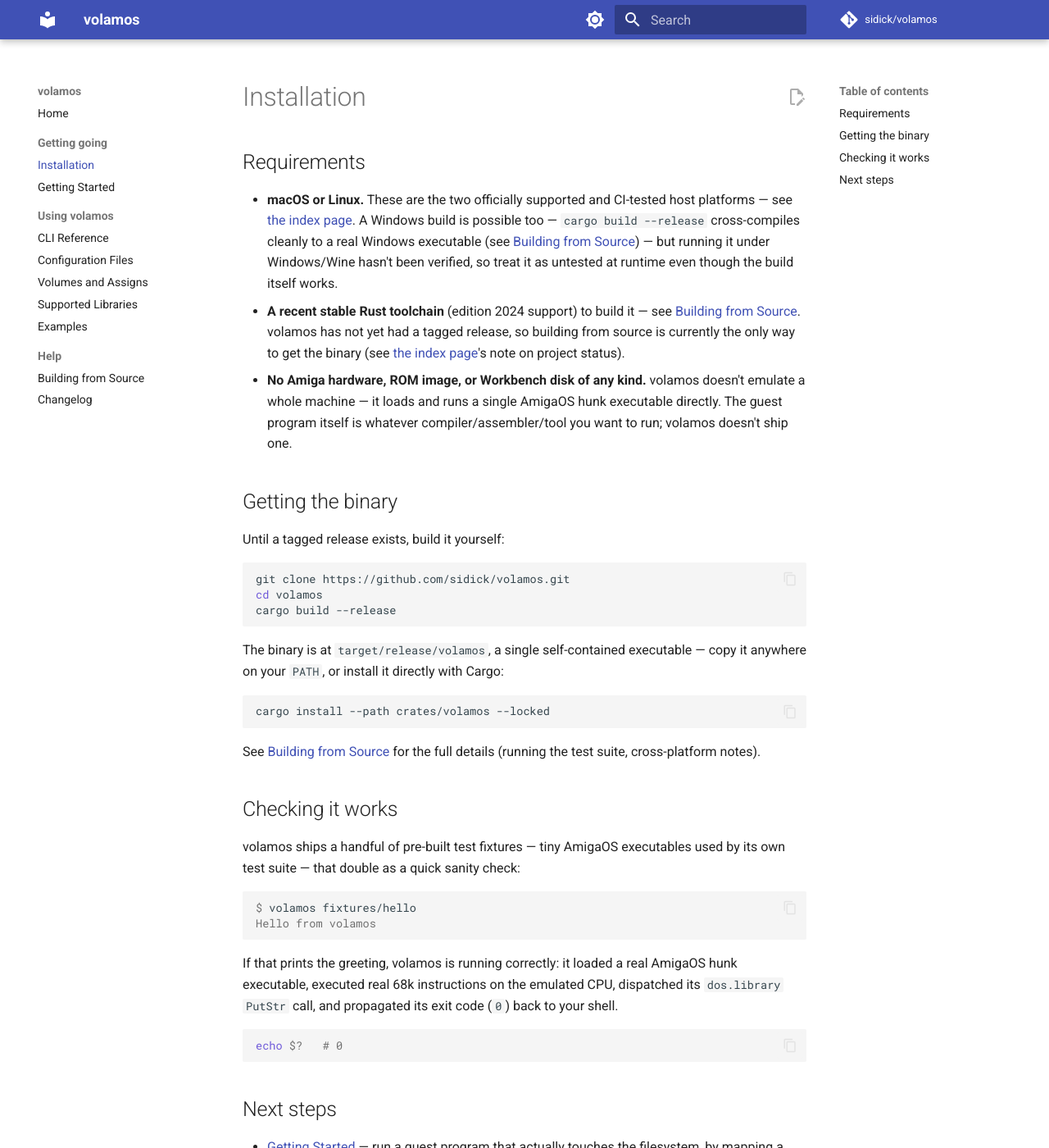
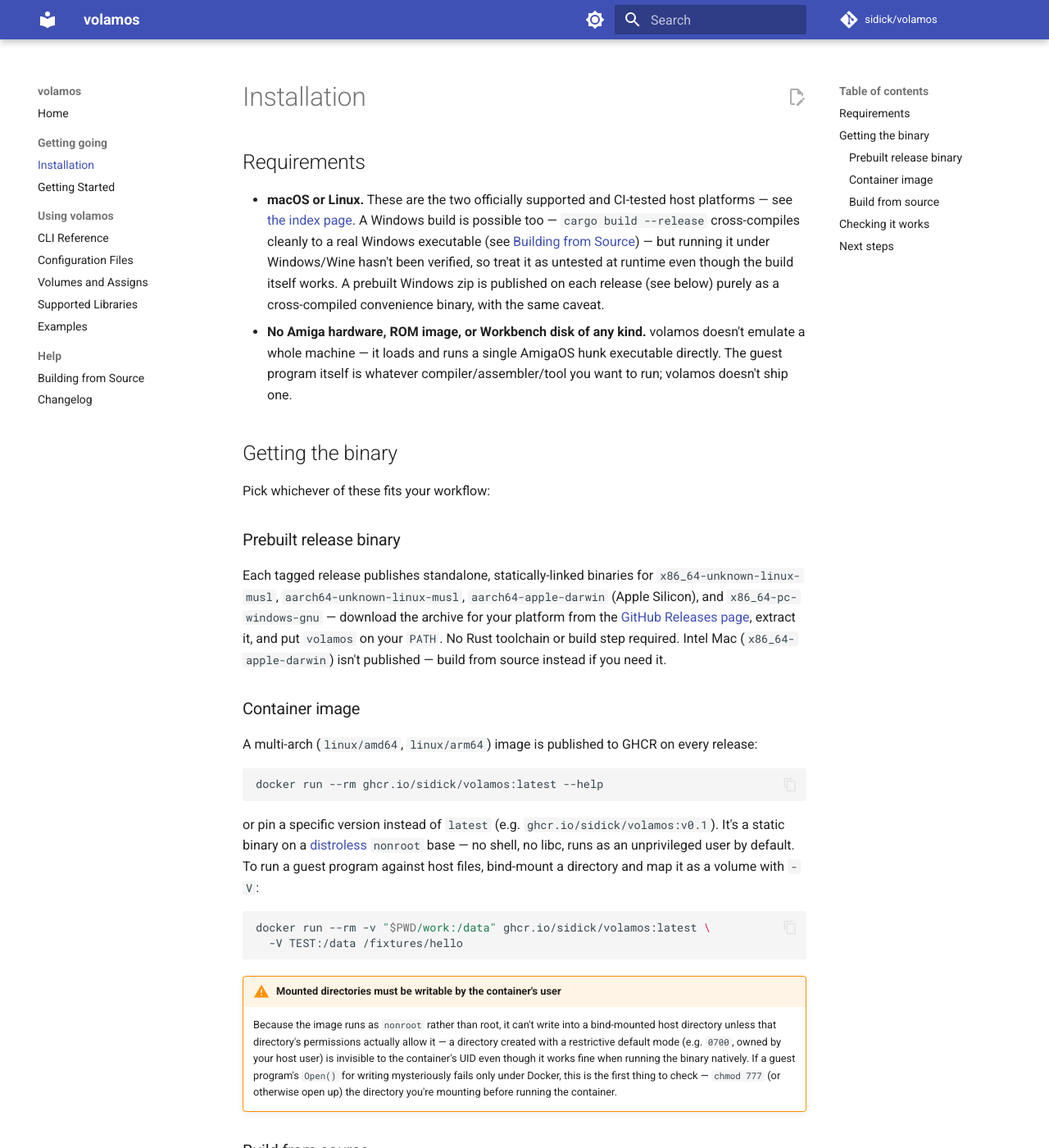
Before and after one commit to sidick/volamos, an MkDocs documentation site: the page built from userdocs/Installation.md, in a window 1280 px wide and 1400 px high. Shown: the whole window at 82% size. Built offline with MkDocs 1.6.1 and Material for MkDocs 9.7.7, drawn with Linux system fonts in a browser that asks for light colours; comment, search, counter and statistics services are not loaded; the version menu is left out; some of the changed text lies outside the part shown.

Commit message:
Document the container image and prebuilt release binaries (#25, #19)
Installation.md now covers all three ways to get volamos: prebuilt
per-arch release binaries, the GHCR container image, and building from
source -- previously it only documented building from source, which
was stale now that both are actually published. Also documents the
nonroot bind-mount permission gotcha (0700 tempdirs aren't writable by
the container's UID) that compare_docker.py just hit and fixed, so
users hit it as a documented caveat instead of a confusing Open()
failure. index.md's project-status note no longer claims there's no
tagged release.

````diff
--- a/userdocs/Installation.md
+++ b/userdocs/Installation.md
@@ -8,12 +8,9 @@
   cleanly to a real Windows executable (see
   [Building from Source](Building-from-Source.md#cross-platform-notes))
   — but running it under Windows/Wine hasn't been verified, so treat
-  it as untested at runtime even though the build itself works.
-- **A recent stable Rust toolchain** (edition 2024 support) to build
-  it — see [Building from Source](Building-from-Source.md). volamos
-  has not yet had a tagged release, so building from source is
-  currently the only way to get the binary (see
-  [the index page](index.md)'s note on project status).
+  it as untested at runtime even though the build itself works. A
+  prebuilt Windows zip is published on each release (see below) purely
+  as a cross-compiled convenience binary, with the same caveat.
 - **No Amiga hardware, ROM image, or Workbench disk of any kind.**
   volamos doesn't emulate a whole machine — it loads and runs a single
   AmigaOS hunk executable directly. The guest program itself is
@@ -22,7 +19,52 @@
 
 ## Getting the binary
 
-Until a tagged release exists, build it yourself:
+Pick whichever of these fits your workflow:
+
+### Prebuilt release binary
+
+Each tagged release publishes standalone, statically-linked binaries
+for `x86_64-unknown-linux-musl`, `aarch64-unknown-linux-musl`,
+`aarch64-apple-darwin` (Apple Silicon), and `x86_64-pc-windows-gnu` —
+download the archive for your platform from the
+[GitHub Releases page](https://github.com/sidick/volamos/releases),
+extract it, and put `volamos` on your `PATH`. No Rust toolchain or
+build step required. Intel Mac (`x86_64-apple-darwin`) isn't published
+— build from source instead if you need it.
+
+### Container image
+
+A multi-arch (`linux/amd64`, `linux/arm64`) image is published to
+GHCR on every release:
+
+```sh
+docker run --rm ghcr.io/sidick/volamos:latest --help
+```
+
+or pin a specific version instead of `latest` (e.g.
+`ghcr.io/sidick/volamos:v0.1`). It's a static binary on a
+[distroless](https://github.com/GoogleContainerTools/distroless)
+`nonroot` base — no shell, no libc, runs as an unprivileged user by
+default. To run a guest program against host files, bind-mount a
+directory and map it as a volume with `-V`:
+
+```sh
+docker run --rm -v "$PWD/work:/data" ghcr.io/sidick/volamos:latest \
+  -V TEST:/data /fixtures/hello
+```
+
+!!! warning "Mounted directories must be writable by the container's user"
+    Because the image runs as `nonroot` rather than root, it can't
+    write into a bind-mounted host directory unless that directory's
+    permissions actually allow it — a directory created with a
+    restrictive default mode (e.g. `0700`, owned by your host user) is
+    invisible to the container's UID even though it works fine when
+    running the binary natively. If a guest program's `Open()` for
+    writing mysteriously fails only under Docker, this is the first
+    thing to check — `chmod 777` (or otherwise open up) the directory
+    you're mounting before running the container.
+
+### Build from source
 
 ```sh
 git clone https://github.com/sidick/volamos.git
````
Also changed, not shown: other parts of userdocs/Installation.md (+3 -2 lines), userdocs/index.md (+7 -5 lines).
